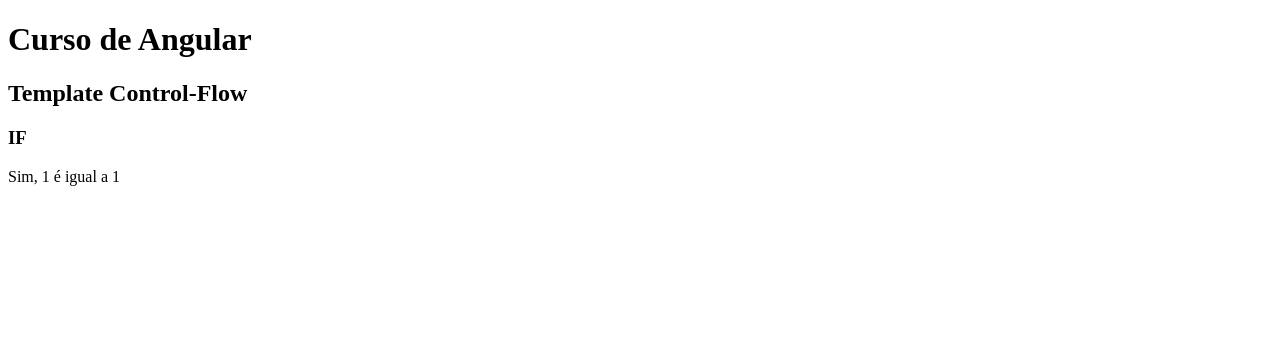
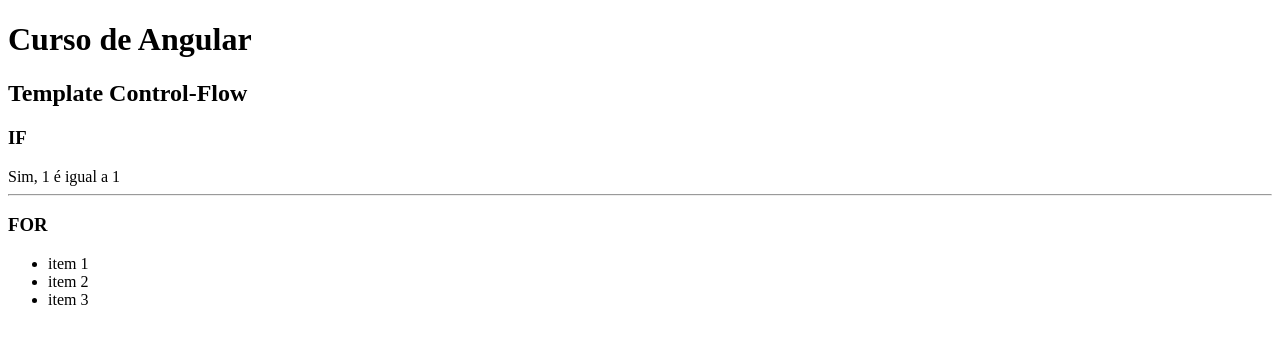
Before and after one commit to Paulo-VictorSB/angular, an Angular app in the folder meu-primeiro-projeto-latest/: page / in a window 1280 px wide. Shown: the top 344 px of the page. Built offline with nearby package versions, Linux system fonts and the light colour scheme.

Commit message:
control-flow @for()

```diff
--- a/meu-primeiro-projeto-latest/src/app/components/template/template-control-flow/template-control-flow.html
+++ b/meu-primeiro-projeto-latest/src/app/components/template/template-control-flow/template-control-flow.html
@@ -2,3 +2,15 @@
 <h3>IF</h3>
 
 @if(isTrue) { Sim, 1 é igual a 1 } @else { Não está correto. }
+
+<hr>
+
+<h3>FOR</h3>
+
+@if (loadingData$ | async; as data) {
+  <ul>
+    @for (item of data; track item) {
+      <li>{{ item }}</li>
+    }
+  </ul>
+} @else { <p>Carregando..</p> }
--- a/meu-primeiro-projeto-latest/src/app/components/template/template-control-flow/template-control-flow.ts
+++ b/meu-primeiro-projeto-latest/src/app/components/template/template-control-flow/template-control-flow.ts
@@ -1,11 +1,19 @@
 import { Component } from '@angular/core';
+import { delay, Observable, of } from 'rxjs';
+import { AsyncPipe } from '@angular/common';
 
 @Component({
   selector: 'app-template-control-flow',
-  imports: [],
+  imports: [AsyncPipe],
   templateUrl: './template-control-flow.html',
   styleUrl: './template-control-flow.scss',
 })
 export class TemplateControlFlow {
   public isTrue: Boolean = true;
+
+  public loadingData$: Observable<string[]> = of ([
+    'item 1',
+    'item 2',
+    'item 3',
+  ]).pipe(delay(3000));
 }
```
